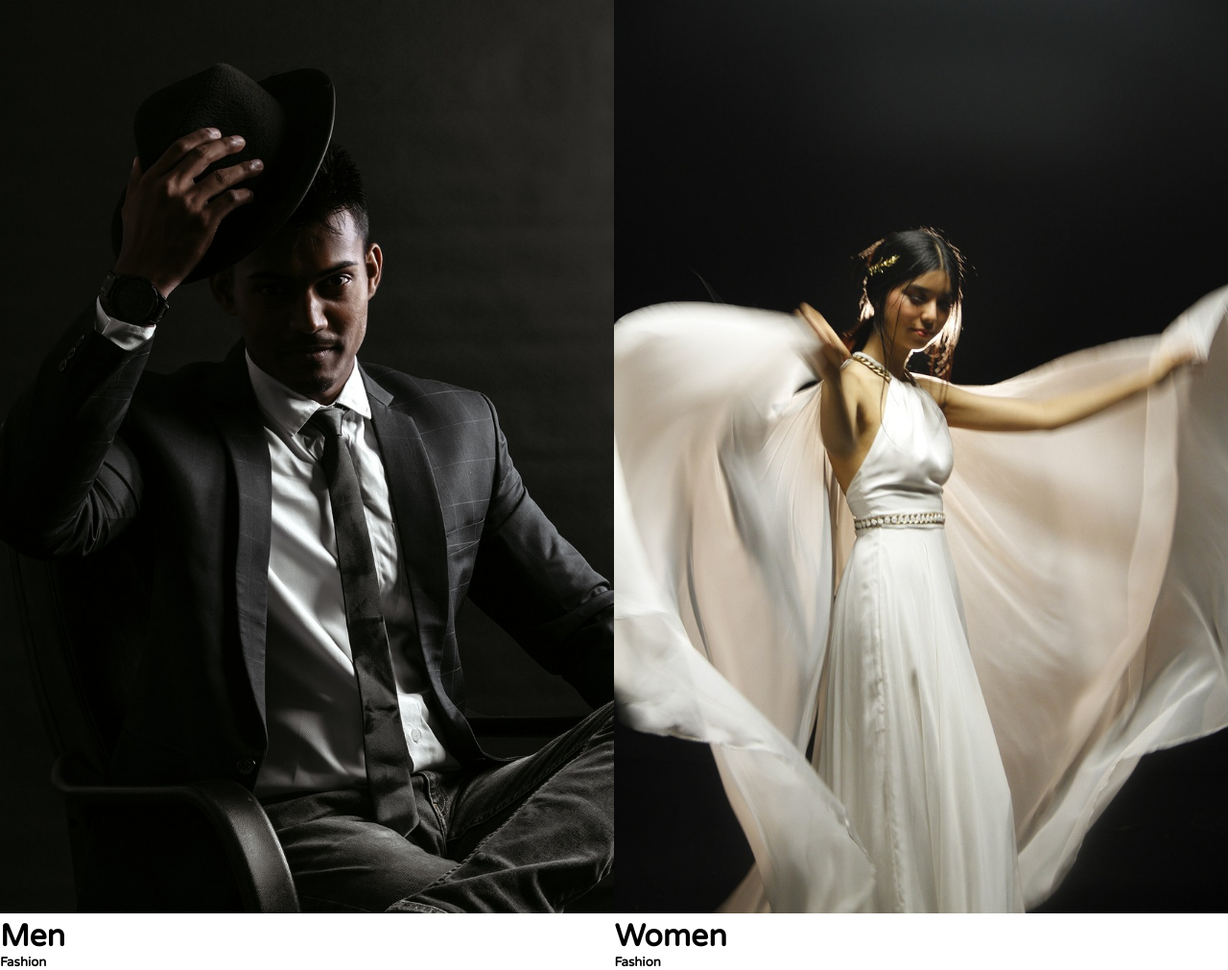
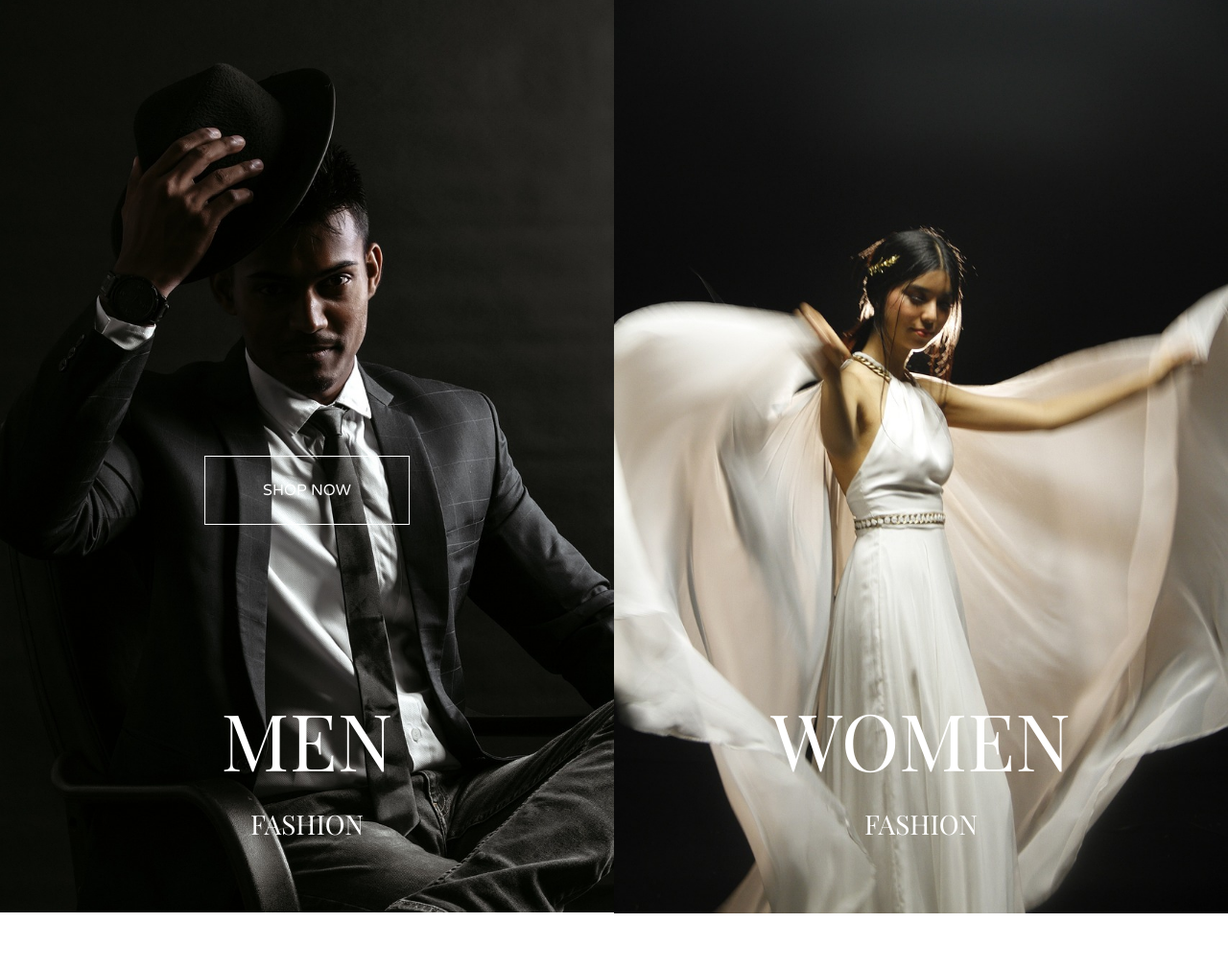
Before and after one commit to Markus-Sm/gsap-minimal-website, a website built with webpack: page public/src/index.html in a window 1280 px wide. Shown: the whole page at 96% size. After the commit the page ends 957 px from the top, so only its background shows below. Built offline with nearby package versions, Linux system fonts and the light colour scheme.

Commit message:
adding structure and styles

```diff
--- a/public/scripts/master.js
+++ b/public/scripts/master.js
@@ -5,3 +5,18 @@ gsap.to(".inscription", {
   x: 100,
   y: 100,
 });
+
+const t1_img = gsap
+  .timeline({ ease: "Power1.easeInOut" })
+  .to(".men .img-overlay", {
+    duration: 1,
+    y: "100%",
+  })
+  .to(
+    ".women .img-overlay",
+    {
+      duration: 1,
+      y: "100%",
+    },
+    "-=0.7"
+  );
--- a/public/src/index.html
+++ b/public/src/index.html
@@ -4,6 +4,7 @@
     <meta charset="UTF-8" />
     <meta name="viewport" content="width=device-width, initial-scale=1.0" />
     <link href="https://fonts.googleapis.com/css2?family=Varela+Round&display=swap" rel="stylesheet">
+    <link href="https://fonts.googleapis.com/css2?family=Playfair+Display:wght@400;500;600;700&display=swap" rel="stylesheet">
     <title>GSAP Animation</title>
   </head>
   <body>
@@ -34,7 +35,9 @@
             <h1>Men</h1>
             <h5>Fashion</h5>
           </div>
-          <div class="btn"></div>
+          <div class="btn">
+            <a href="#">Shop Now</a>
+          </div>
         </div>
 
         <div class="women common">
@@ -46,6 +49,9 @@
             <h1>Women</h1>
             <h5>Fashion</h5>
           </div>
+          <div class="btn">
+            <a href="#">Shop Now</a>
+          </div>
         </div>
 
       </div>
--- a/public/src/scss/section/_content.scss
+++ b/public/src/scss/section/_content.scss
@@ -6,4 +6,76 @@
   img {
     width: 100%;
   }
+
+  .common {
+    width: 50%;
+    position: relative;
+  }
+
+  .img {
+    position: relative;
+    overflow: hidden;
+  }
+
+  .img-overlay {
+    position: absolute;
+    top: 0;
+    left: 0;
+    width: 100%;
+    height: 100%;
+    background-color: #000;
+    z-index: 9;
+    // opacity: 0;
+  }
+
+  .text {
+    position: absolute;
+    bottom: 80px;
+    left: 0px;
+    width: 100%;
+    color: #fff;
+    text-align: center;
+
+    h1 {
+      font-size: 82px;
+      font-family: "Playfair Display", serif;
+      font-weight: 400;
+      text-transform: uppercase;
+      margin-bottom: 15px;
+    }
+
+    h5 {
+      font-size: 28px;
+      font-weight: 400;
+      text-transform: uppercase;
+      font-family: "Playfair Display", serif;
+    }
+  }
+
+  .btn {
+    position: absolute;
+    top: 50%;
+    left: 50%;
+    transform: translateX(-50%);
+  }
+
+  .btn a {
+    display: inline-block;
+    border: 1px solid #fff;
+    padding: 25px 60px;
+    color: #fff;
+    text-decoration: none;
+    text-transform: uppercase;
+    opacity: 0;
+    transition: all ease 0.5s;
+  }
+
+  .btn a:hover {
+    background-color: #fff;
+    color: #000;
+  }
+
+  .common:hover .btn a {
+    opacity: 1;
+  }
 }
```
